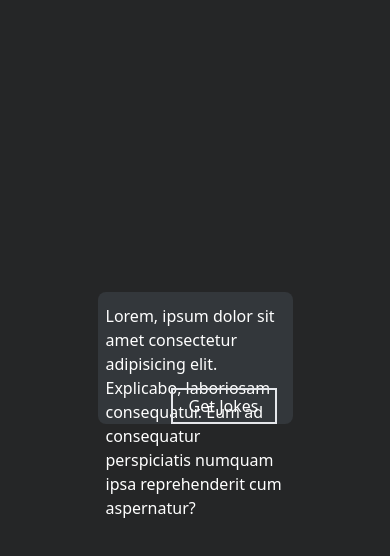
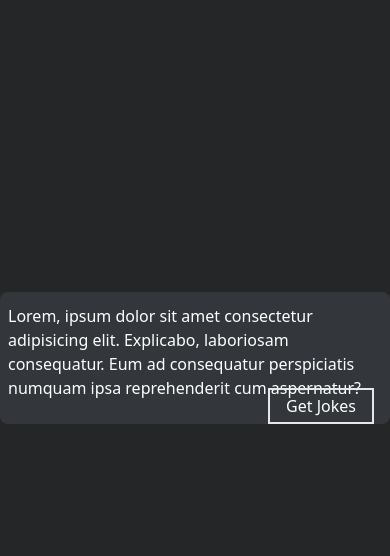
Before and after one commit to FixxooXD/ChuckNorris-Random-Jokes, a website: page index.html in a window 390 px wide. Shown: the part 64-620 px from the top of the page. Drawn offline with Linux system fonts and the light colour scheme; no server answers.

Commit message:
Added mobile View

```diff
--- a/index.html
+++ b/index.html
@@ -21,7 +21,7 @@
       ChuckNorris Jokes
     </div>
     <div class="h-screen flex flex justify-center items-center">
-      <div class="jokeContainer w-1/2 sm:h-40 rounded-lg">
+      <div class="jokeContainer sm:w-1/2 sm:h-40 rounded-lg">
         <div class="contentContainer mx-2 pt-3 h-24 text-white">
           <p id="Joke">
             Lorem, ipsum dolor sit amet consectetur adipisicing elit. Explicabo,
```
